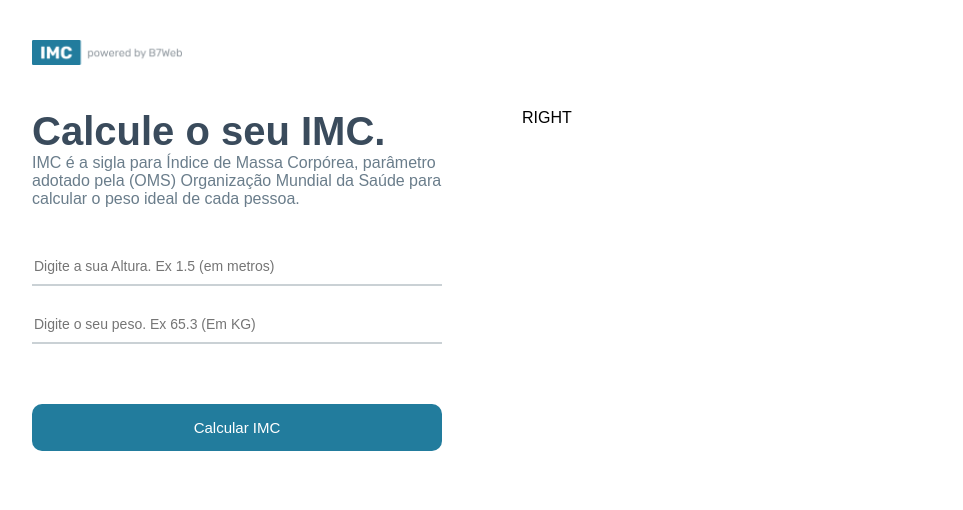
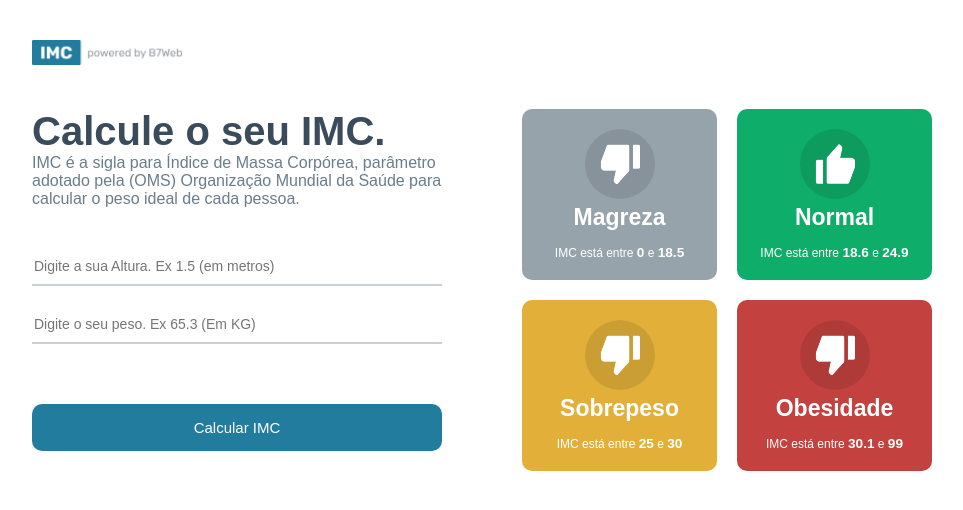
Before and after one commit to setxpro/Calculadora-de-IMC, a React (Create React App) app: page / in a window 1280 px wide. Shown: the top 510 px of the page, without its empty margins (158-1121 px from the left). Built offline with nearby package versions, Linux system fonts and the light colour scheme.

Commit message:
interface rightSide

```diff
--- a/src/App.tsx
+++ b/src/App.tsx
@@ -2,6 +2,8 @@ import React, { useState } from 'react';
 import * as C from './styles/AppStyle';
 
 import logo from './images/powered.png';
+import { Levels } from './helpers/imc';
+import GridItem from './Components/GridItem';
 
 const App: React.FC = () => {
 
@@ -47,7 +49,16 @@ const App: React.FC = () => {
 
               <button onClick={handleCalculateImc}>Calcular IMC</button>
             </C.ContentLeftSide>
-            <C.ContentRightSide>RIGHT</C.ContentRightSide>
+            <C.ContentRightSide>
+              <C.GridRightSide>
+                {Levels.map((item, index) => (
+                  <GridItem
+                    key={index}
+                    item={item}
+                  />
+                ))}
+              </C.GridRightSide>
+            </C.ContentRightSide>
         </C.Content>
     </C.Container>
   );
--- /dev/null
+++ b/src/Components/GridItem/index.tsx
@@ -0,0 +1,44 @@
+import React from 'react';
+import { LevelImc } from '../../types/imc';
+import UpImage from '../../images/up.png';
+import DownImage from '../../images/down.png';
+
+import { Container, GridAreaIcon, GridAreaInfo, GridAreaTitle } from './styles';
+
+type Props = {
+    item: LevelImc;
+}
+
+
+const GridItem: React.FC<Props> = ({ item }) => {
+  return (
+      <Container mode={item.color}>
+
+          <GridAreaIcon>
+                <img src={
+
+                  item.icon === "up"
+                  ? UpImage
+                  : DownImage
+
+                  } alt={
+
+                    item.icon === "up"
+                    ? 'up'
+                    : 'down'
+
+                    } width={30}
+                />
+          </GridAreaIcon>
+          <GridAreaTitle>{item.title}</GridAreaTitle>
+          <GridAreaInfo>
+              <>
+                    IMC está entre <strong>{item.imc[0]}</strong> e <strong>{item.imc[1]}</strong>
+              </>
+          </GridAreaInfo>
+
+      </Container>
+  );
+}
+
+export default GridItem;
--- /dev/null
+++ b/src/Components/GridItem/styles.ts
@@ -0,0 +1,39 @@
+import styled from 'styled-components';
+
+export const Container = styled.div<{mode:string}>`
+    background: ${props => props.mode};
+
+    flex: 1;
+    color: #fff;
+    border-radius: 10px;
+    display: flex;
+    justify-content: center;
+    align-items: center;
+    flex-direction: column;
+    padding: 20px;
+`;
+
+
+export const GridAreaIcon = styled.div`
+    width: 70px;
+    height: 70px;
+    border-radius: 50%;
+    background: rgba( 0, 0, 0, .1);
+    display: flex;
+    justify-content: center;
+    align-items: center;
+
+    img {
+        width: 40px;
+        height: 40px;
+    }
+`;
+export const GridAreaTitle = styled.div`
+    font-size: 23px;
+    font-weight: bold;
+    margin-top: 5px;
+`;
+export const GridAreaInfo = styled.div`
+    font-size: 12px;
+    margin-top: 14px;
+`;
--- a/src/styles/AppStyle.ts
+++ b/src/styles/AppStyle.ts
@@ -70,4 +70,13 @@ export const ContentLeftSide = styled.div`
 export const ContentRightSide = styled.div`
     flex: 1;
     margin-left: 40px;
+
+    display: flex;
 `;
+export const GridRightSide = styled.div`
+  flex: 1;
+  display: grid;
+
+  grid-template-columns: repeat(2, 1fr);
+  gap: 20px;
+`;
```
